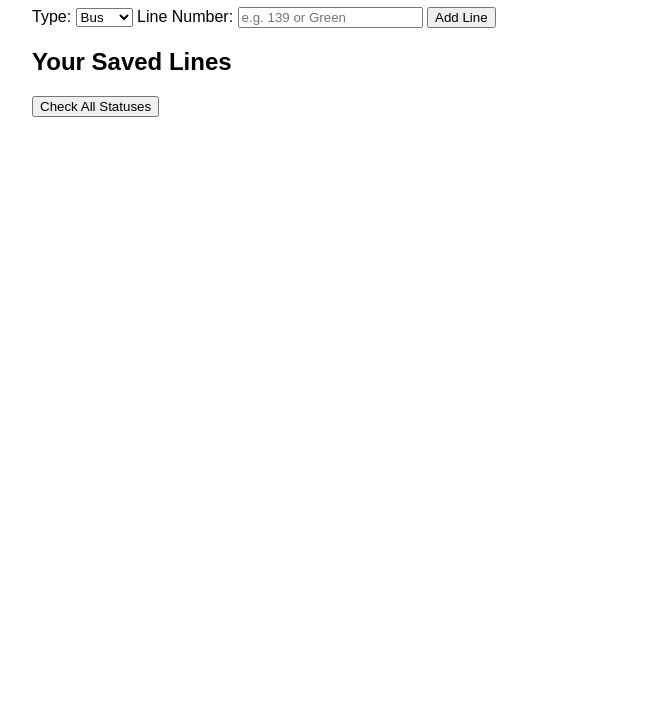
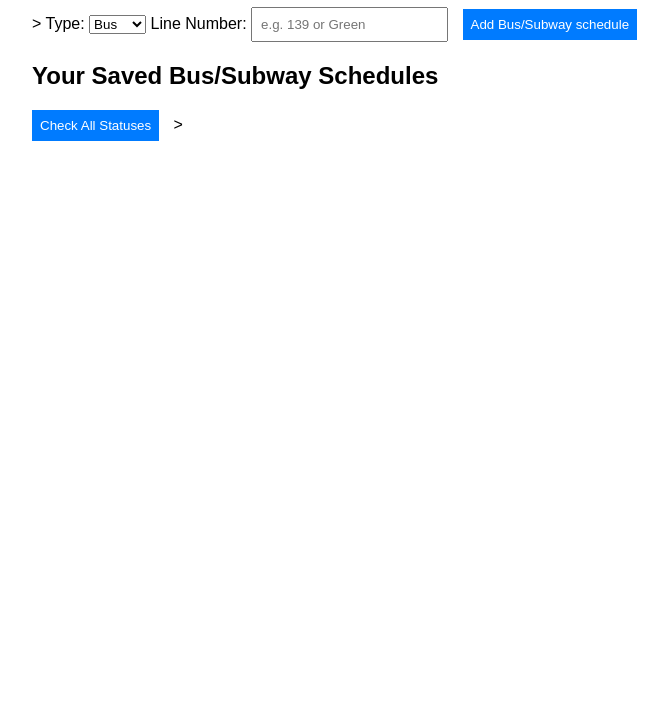
Before and after one commit to east3656/STMan, a plain HTML site: page frontend.html in a window 1280 px wide. Shown: the part 93-800 px from the top of the page, without its empty margins (208-876 px from the left). Drawn offline with Linux system fonts and the light colour scheme.

Commit message:
completed basic frontend.

```diff
--- a/frontend.html
+++ b/frontend.html
@@ -11,32 +11,55 @@
             margin: 0 auto;
             padding: 20px;
         }
+
+        h1 {
+            color: #007bff;
+        }
+
+        .form-group {
+            margin-bottom: 15px;
+        }
+
+        input, button {
+            padding: 8px;
+            margin-right: 10px;
+        }
+
+        button {
+            background-color: #007bff;
+            color: white;
+            border: none;
+            cursor: pointer;
+        }
+
+
     </style>
 </head>
 <body>
     <h1>STMan!</h1>
 
-    <div class="form-group">
+    <div class="form-group"> <!--Client chooses bus schedules he wishes to modify.-->>
         <label for="line-type">Type:</label>
+
         <select id="line-type">
+
             <option value="bus">Bus</option>
             <option value="metro">Metro</option>
+
         </select>
 
         <label for="line-number">Line Number:</label>
         <input type="text" id="line-number" placeholder="e.g. 139 or Green">
 
-        <button id="add-line">Add Line</button>
+        <button id="add-line">Add Bus/Subway schedule</button>
     </div>
 
-    <div class="saved-lines">
-        <h2>Your Saved Lines</h2>
+    <div class="saved-lines"> <h2>Your Saved Bus/Subway Schedules</h2>  <!-- Saved lines will be displayed here -->
         <div id="lines-container">
-            <!-- Saved lines will be displayed here -->
         </div>
     </div>
 
-    <button id="check-status">Check All Statuses</button>
+    <button id="check-status">Check All Statuses</button> <!-- API update call -->>
 
     <script>
 
--- a/server.js
+++ b/server.js
@@ -5,7 +5,7 @@ const cors = require('cors'); //cors for communication between frontend and back
 require('dotenv').config(); //.env file loading to use environment variables. you can look it up on npm later
 
 const app = express(); //Express application instance created and stored in app.
-const PORT = process.env.PORT || 3000;
+const PORT = process.env.PORT || 3000; //PORT uses PORT env var first before going for the default port value of 3000
 
 //setting up middleware
 app.use(cors());
```
